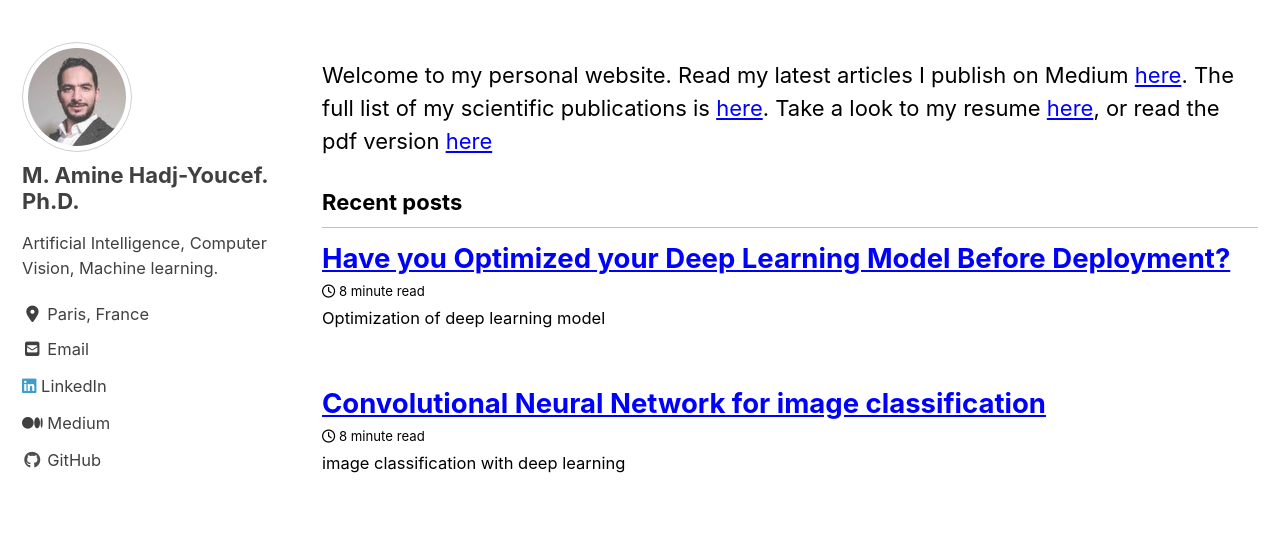
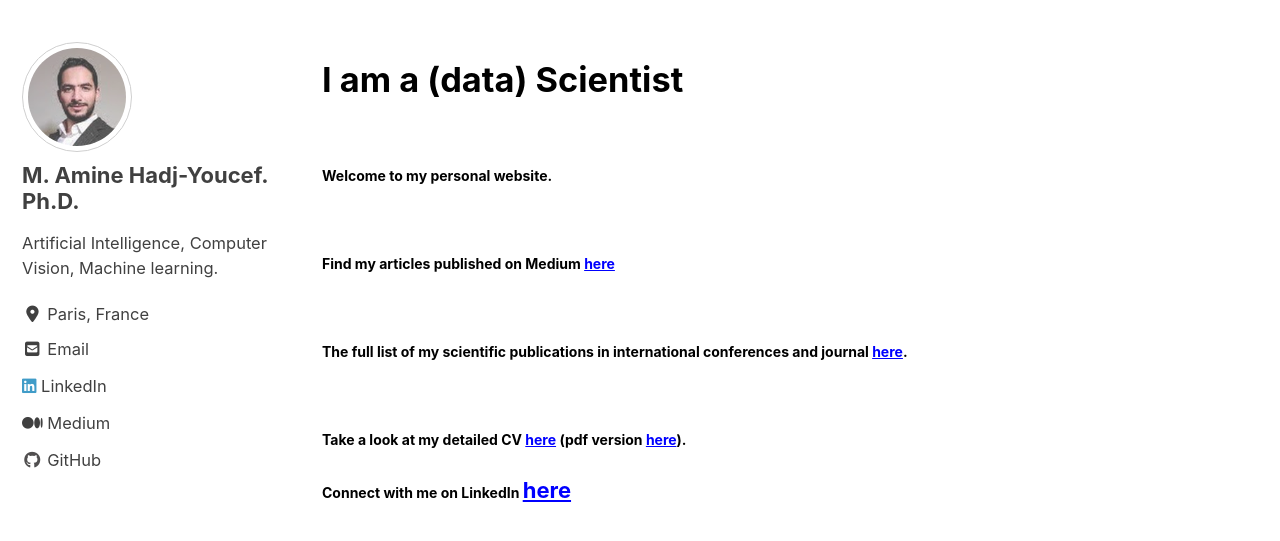
Before and after one commit to amineHY/amine-hadjyoucef.github.io, a Jekyll site: the page built from index.html, in a window 1280 px wide and 900 px high, scrolled down 872 px, cut to the strip 201-742 px from the top of the window. Built offline with Jekyll 4.4.1, drawn with Linux system fonts in a browser that asks for light colours; cached includes are drawn as plain includes; nearby versions of some CDN libraries; the list of posts is cut into pages by our own code.

Commit message:
Update index.html

```diff
--- a/index.html
+++ b/index.html
@@ -9,8 +9,13 @@
 
 
 
-Welcome to my personal website.
 
-Read my latest articles I publish on Medium  <a href="/articles/">here</a>.
-The full list of my scientific publications is <a href="/publications/">here</a>. Take a look to my resume <a href="/resume/">here</a>,
-or read the pdf version <a href="assets/pdf/CV_detailed.pdf">here</a>
+<h1><strong>I am a (data) Scientist</strong></h1>
+<h2><span style="font-size: 14px;">Welcome to my personal website.&nbsp;</span></h2>
+<h2><span style="font-size: 14px;">Find my articles published on Medium&nbsp;<a href="https://aminehy.github.io/articles/">here</a> </span></h2>
+<h2><span style="font-size: 14px;">The full list of my scientific publications in international conferences and journal&nbsp;<a href="https://aminehy.github.io/publications/">here</a>. </span></h2>
+<h2><span style="font-size: 14px;">Take a look at my detailed CV&nbsp;<a href="https://aminehy.github.io/resume/">here</a>&nbsp;(pdf version&nbsp;<a href="https://aminehy.github.io/assets/pdf/CV_detailed.pdf">here</a>).</span></h2>
+<p><span style="font-size: 14px;"><strong>Connect with me on LinkedIn&nbsp;</strong></span><a title="my linkedin profile" href="https://www.linkedin.com/in/aminehy/"><strong>here</strong></a></p>
+<p>&nbsp;</p>
+<p>&nbsp;</p>
+<p>&nbsp;</p>
```
